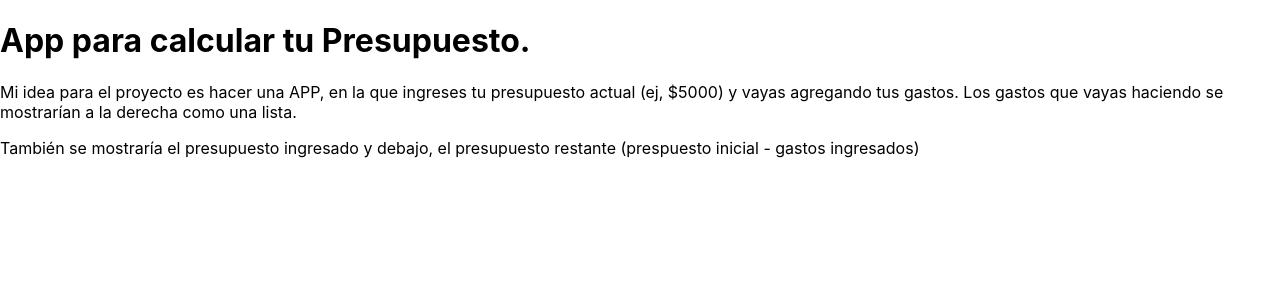
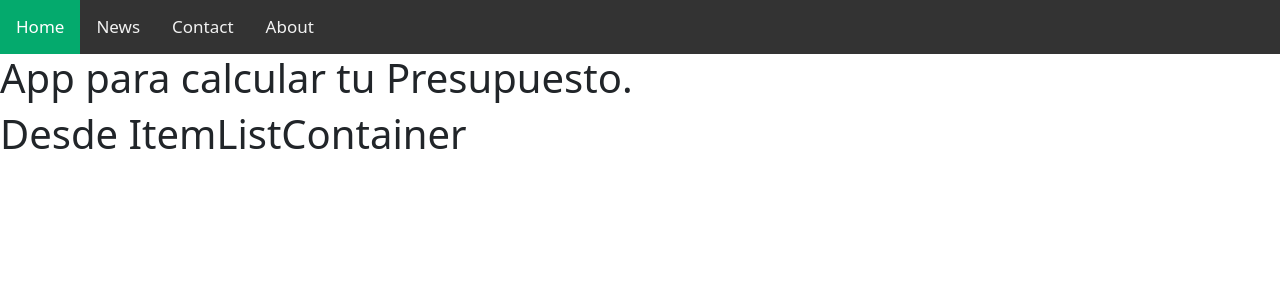
Before and after one commit to JoaquimColacilli/ecommerce-CH, a React (Create React App) app: page / in a window 1280 px wide. Shown: the top 300 px of the page. Built offline with nearby package versions, Linux system fonts and the light colour scheme.

Commit message:
agregue navbar y itemlistcontainer

```diff
--- a/package.json
+++ b/package.json
@@ -6,9 +6,11 @@
     "@testing-library/jest-dom": "^5.14.1",
     "@testing-library/react": "^11.2.7",
     "@testing-library/user-event": "^12.8.3",
+    "bootstrap": "^5.1.3",
     "react": "^17.0.2",
     "react-dom": "^17.0.2",
     "react-scripts": "4.0.3",
+    "reactstrap": "^8.10.0",
     "web-vitals": "^1.1.2"
   },
   "scripts": {
--- a/src/App.js
+++ b/src/App.js
@@ -1,18 +1,15 @@
 import React, { Fragment } from "react";
+import NavBar from "./components/NavBar";
+import ItemListContainer from "./container/ItemListContainer";
+import "bootstrap/dist/css/bootstrap.min.css";
 
 function App() {
   return (
     <Fragment>
+      <NavBar />
       <h1>App para calcular tu Presupuesto.</h1>
-      <p>
-        Mi idea para el proyecto es hacer una APP, en la que ingreses tu
-        presupuesto actual (ej, $5000) y vayas agregando tus gastos. Los gastos
-        que vayas haciendo se mostrarían a la derecha como una lista.
-      </p>
-      <p>
-        También se mostraría el presupuesto ingresado y debajo, el presupuesto
-        restante (prespuesto inicial - gastos ingresados)
-      </p>
+
+      <ItemListContainer />
     </Fragment>
   );
 }
--- /dev/null
+++ b/src/components/NavBar.jsx
@@ -0,0 +1,17 @@
+import React, { Fragment } from "react";
+import "../index.css";
+
+const NavBar = () => {
+  return (
+    <div class="topnav">
+      <a class="active" href="#home">
+        Home
+      </a>
+      <a href="#news">News</a>
+      <a href="#contact">Contact</a>
+      <a href="#about">About</a>
+    </div>
+  );
+};
+
+export default NavBar;
--- /dev/null
+++ b/src/container/ItemListContainer.jsx
@@ -0,0 +1,7 @@
+import React from "react";
+
+const ItemListContainer = () => {
+  return <h1>Desde ItemListContainer</h1>;
+};
+
+export default ItemListContainer;
--- a/src/index.css
+++ b/src/index.css
@@ -1,13 +1,40 @@
 body {
   margin: 0;
-  font-family: -apple-system, BlinkMacSystemFont, 'Segoe UI', 'Roboto', 'Oxygen',
-    'Ubuntu', 'Cantarell', 'Fira Sans', 'Droid Sans', 'Helvetica Neue',
+  font-family: -apple-system, BlinkMacSystemFont, "Segoe UI", "Roboto", "Oxygen",
+    "Ubuntu", "Cantarell", "Fira Sans", "Droid Sans", "Helvetica Neue",
     sans-serif;
   -webkit-font-smoothing: antialiased;
   -moz-osx-font-smoothing: grayscale;
 }
 
 code {
-  font-family: source-code-pro, Menlo, Monaco, Consolas, 'Courier New',
+  font-family: source-code-pro, Menlo, Monaco, Consolas, "Courier New",
     monospace;
 }
+
+.topnav {
+  background-color: #333;
+  overflow: hidden;
+}
+
+/* Style the links inside the navigation bar */
+.topnav a {
+  float: left;
+  color: #f2f2f2;
+  text-align: center;
+  padding: 14px 16px;
+  text-decoration: none;
+  font-size: 17px;
+}
+
+/* Change the color of links on hover */
+.topnav a:hover {
+  background-color: #ddd;
+  color: black;
+}
+
+/* Add a color to the active/current link */
+.topnav a.active {
+  background-color: #04aa6d;
+  color: white;
+}
```
Also changed, not shown: 1 other file (tests, documents, lock files or other folders).
